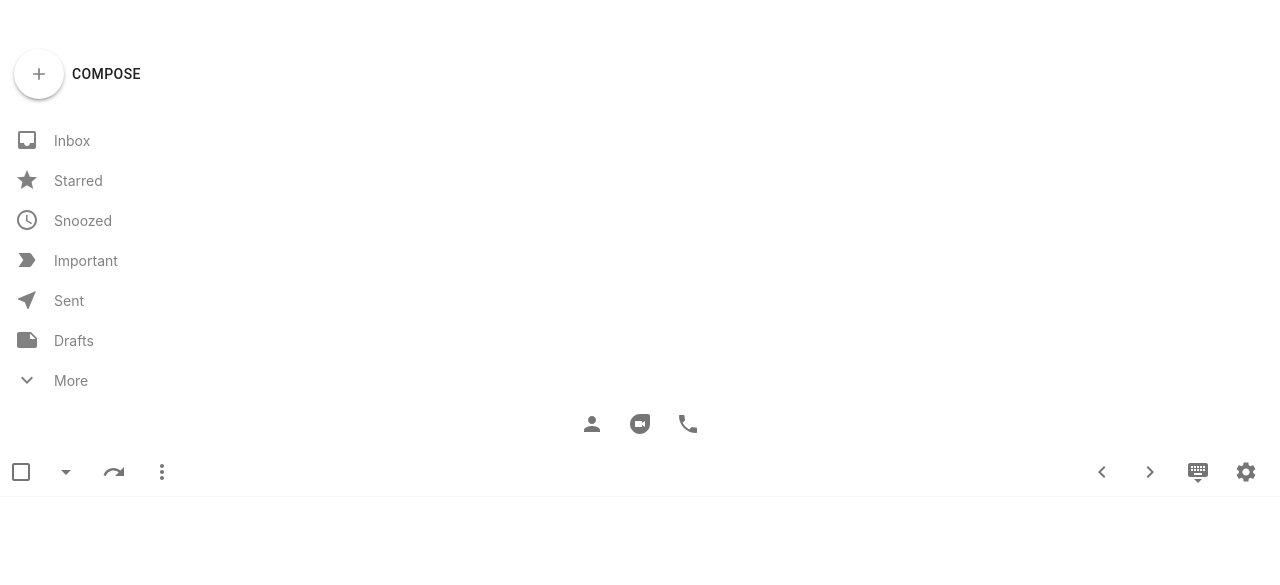
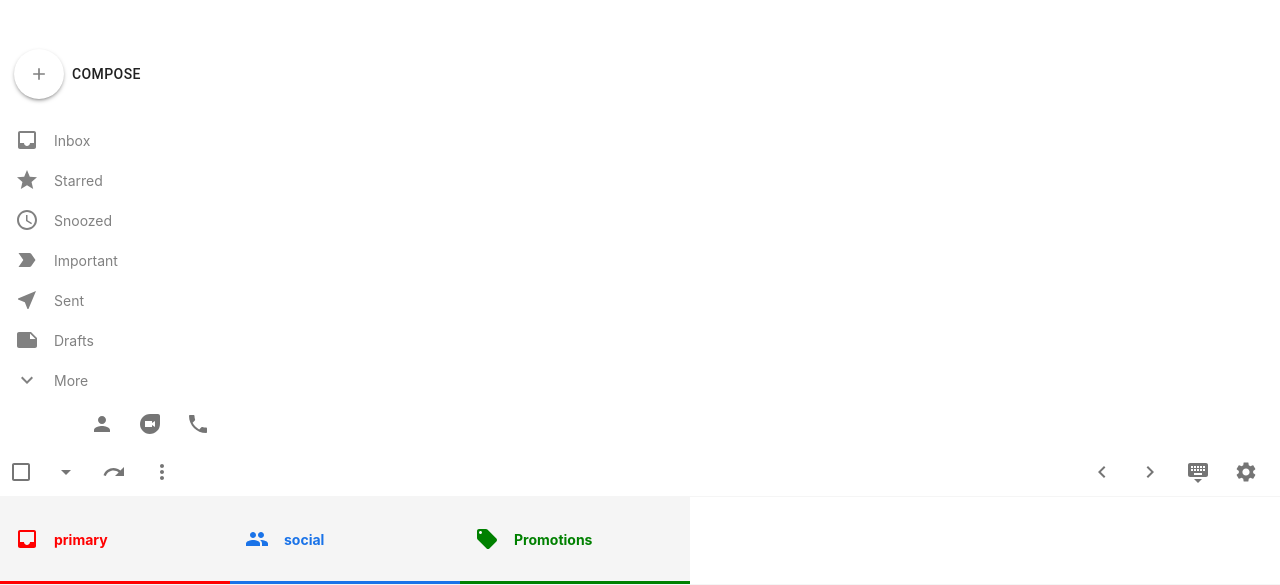
Before and after one commit to BobBrian/GmailTest, a React (Create React App) app in the folder gamail-clone/: page / in a window 1280 px wide. Shown: the part 833-1418 px from the top of the page. Before the commit the page ends 1330 px from the top, so only its background shows below. Built offline with nearby package versions, Linux system fonts and the light colour scheme.

Commit message:
Email List Part2
Further Additions to Enable the Selection of List Tabs and  Modeling with Css to Resemble Modern Email Page Structure

```diff
--- a/gamail-clone/src/EmailList.css
+++ b/gamail-clone/src/EmailList.css
@@ -13,3 +13,12 @@
     z-index: 999;
     padding-right:  10px;
 }
+
+.emailList_sections{
+    position: sticky;
+    top: 0;
+    display: flex;
+    border-bottom: 1px solid whitesmoke;
+    background-color: white;
+    z-index: 999;
+}
--- a/gamail-clone/src/EmailList.js
+++ b/gamail-clone/src/EmailList.js
@@ -1,3 +1,6 @@
+// The Purpose of this Layer is to Display all Recived Mail , both Displaying the Message and the Sender
+// And Giving the Users the Ability to Move Inbetween Tabs/Sections of Mail
+
 import React from 'react'
 import "./EmailList.css"
 import { IconButton , Checkbox } from '@material-ui/core';
@@ -8,6 +11,10 @@
 import ChevronRightIcon from '@material-ui/icons/ChevronRight';
 import KeyboardHideIcon from '@material-ui/icons/KeyboardHide';
 import SettingsIcon from '@material-ui/icons/Settings';
+import InboxIcon from '@material-ui/icons/Inbox';
+import PeopleIcon from '@material-ui/icons/People';
+import LocalOfferIcon from '@material-ui/icons/LocalOffer';
+import Section from './Section';
 
 function EmailList() {
     return (
@@ -41,6 +48,9 @@
                 </div>
             </div>
             <div className="emailList_sections">
+                <Section Icon={InboxIcon} title="primary" color="red" selected/>
+                <Section Icon={PeopleIcon} title="social" color="#1A73E8" selected/>
+                <Section Icon={LocalOfferIcon} title="Promotions" color="green" selected/>
 
             </div>
         </div>
--- /dev/null
+++ b/gamail-clone/src/Section.css
@@ -0,0 +1,27 @@
+.section{
+    display: flex;
+    align-items: center;
+    border-bottom-width: 2px;
+    padding: 15px;
+    min-width: 200px;
+    cursor: pointer;
+    color: grey;
+    border-width: 0 !important;
+
+}
+
+.section--selected{
+    background-color: whitesmoke;
+    border-width: 3px !important;
+}
+
+.section:hover{
+    background-color: whitesmoke;
+    border-width: 3px !important;
+
+}
+
+.section >h4{
+    font-size: 14px;
+    margin-left: 15px;
+}
--- a/gamail-clone/src/Section.js
+++ b/gamail-clone/src/Section.js
@@ -1,11 +1,19 @@
 import React from 'react'
+import "./Section.css"
 
-function Section() {
-    return (
-        <div>
+function Section({Icon, title, color, selected}) {
+return(
+        // this has an embedded style tag
+        <div className={`section ${selected && 'section--selected'}`}
+        style= {{ borderBottom: `3px solid ${color}`,color: `${selected && color}`,}}>
+            <Icon/>
+            <h4>{title}</h4>
+        </div>
 
-        </div>
-    )
+)
+
+
+
 }
 
 export default Section
--- a/gamail-clone/src/Sidebar.css
+++ b/gamail-clone/src/Sidebar.css
@@ -1,3 +1,9 @@
+.sidebar{
+    flex: 0.3;
+    max-width: 300px;
+    padding-right: 20px;
+}
+
 .sidebarcompose{
     margin-top: 15px !important ;
     margin-left: 10px !important;
```
